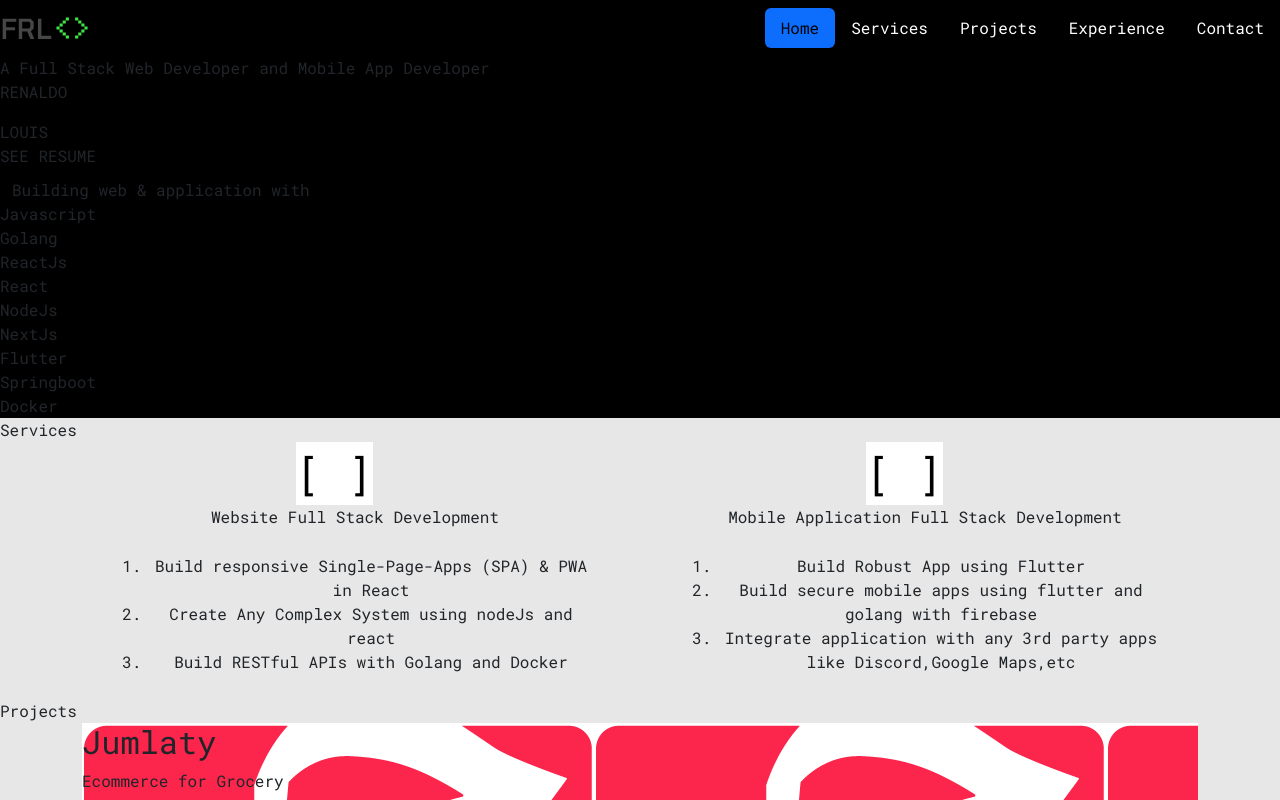
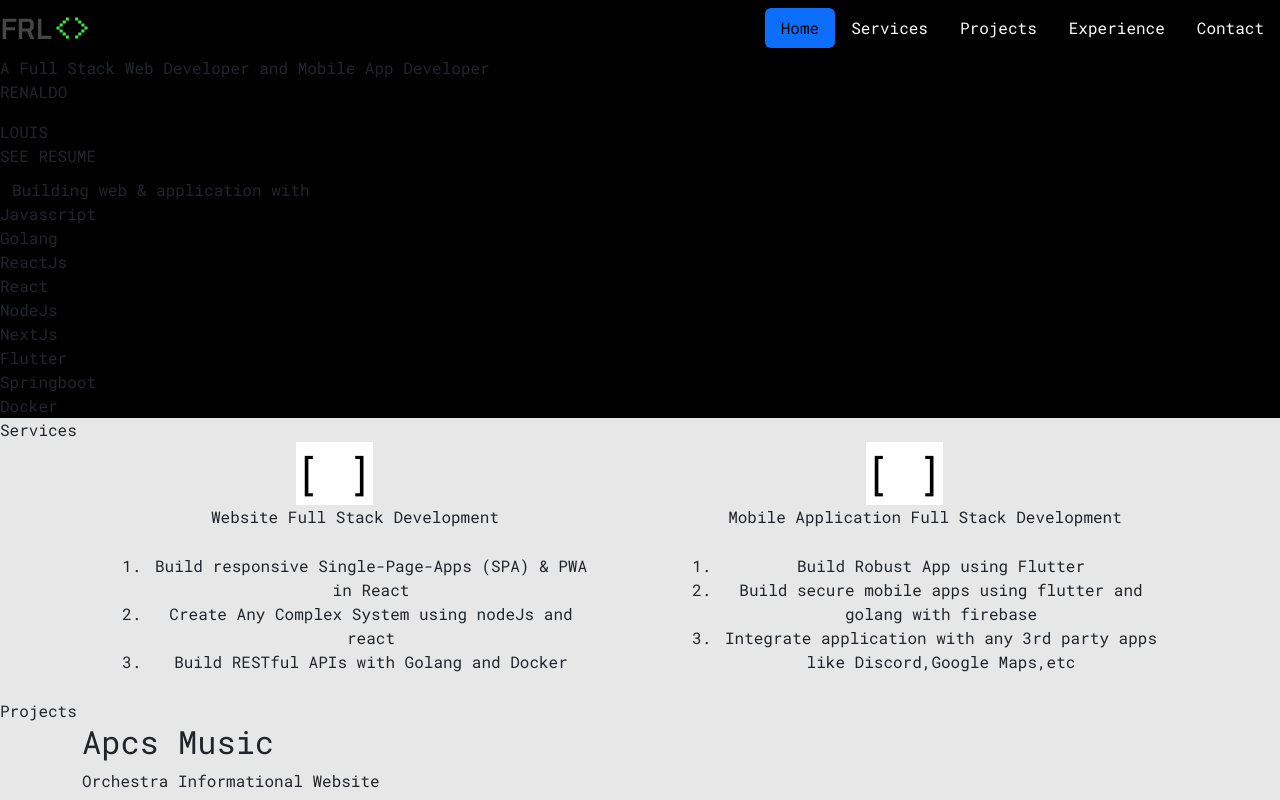
Before and after one commit to RenaldoLouis/portoDeveloperRenald, a React (Create React App) app: page /home in a window 1280 px wide. Shown: the top 800 px of the page. Built offline with nearby package versions, Linux system fonts and the light colour scheme; the HTML template or start-up script is replaced by a standard one.

Commit message:
update project and resume

```diff
--- a/src/Pages/Home/ProjectWithHoverEffect.js
+++ b/src/Pages/Home/ProjectWithHoverEffect.js
@@ -1,6 +1,7 @@
 import React, { useEffect, useState } from "react";
 import jumlatyLogo from "../../assets/images/jumlatyLogo.png"
 import hisabiLogo from "../../assets/images/hisabi.jpg"
+import apcsLogo from "../../assets/images/apcsLogo.png"
 import rawatKulitLogo from "../../assets/images/rawatKulit.PNG"
 import masareefyLogo from "../../assets/images/masareefy.png"
 import ethereumLogo from "../../assets/images/ethereum.jpg"
@@ -9,6 +10,9 @@ const ProjectWithHoverEffect = (props) => {
     const { navbarRef } = props;
 
     const projectData = [
+        {
+            title: "Apcs Music", desc: "Orchestra Informational Website", image: `url(${apcsLogo})`, link: "https://www.apcsmusic.com/"
+        },
         {
             title: "Jumlaty", desc: "Ecommerce for Grocery", image: `url(${jumlatyLogo})`, link: "https://play.google.com/store/apps/details?id=com.jumlaty.customer&hl=en&gl=US"
         },
--- a/src/components/molecules/Cover.js
+++ b/src/components/molecules/Cover.js
@@ -47,7 +47,7 @@ const Cover = (props) => {
     }
 
     const handleClickOpenResume = () => {
-        window.open("https://drive.google.com/file/d/1iEmuqGGFMQQMoGGfKLj-Z9kQZb8fvVH_/view");
+        window.open("https://drive.google.com/file/d/152DOKg7tihm8KV60vtoH9LlOTPpcTrjD/view?usp=sharing");
     }
 
     return (
```
Also changed, not shown: src/assets/images/apcsLogo.png (added).
